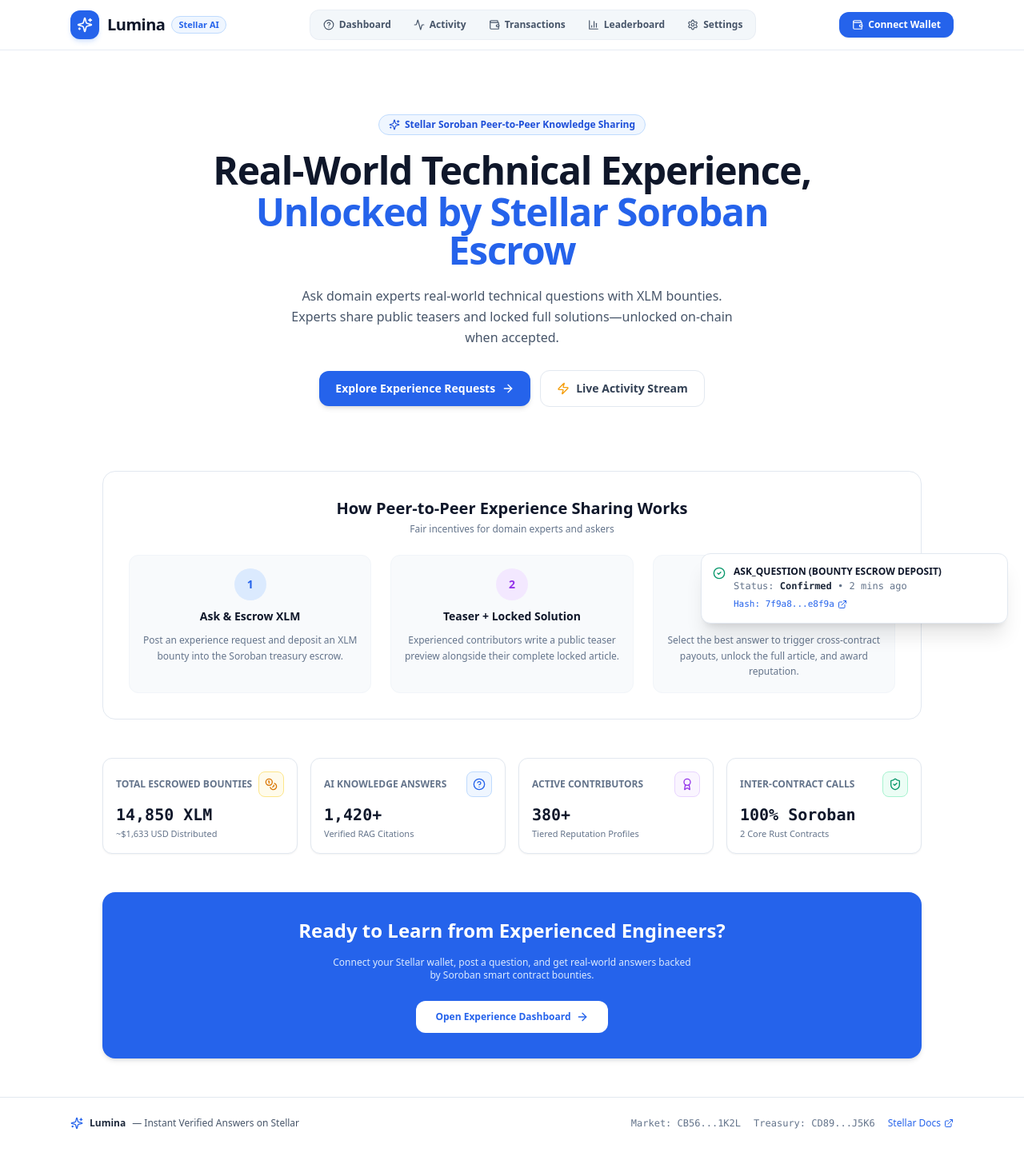
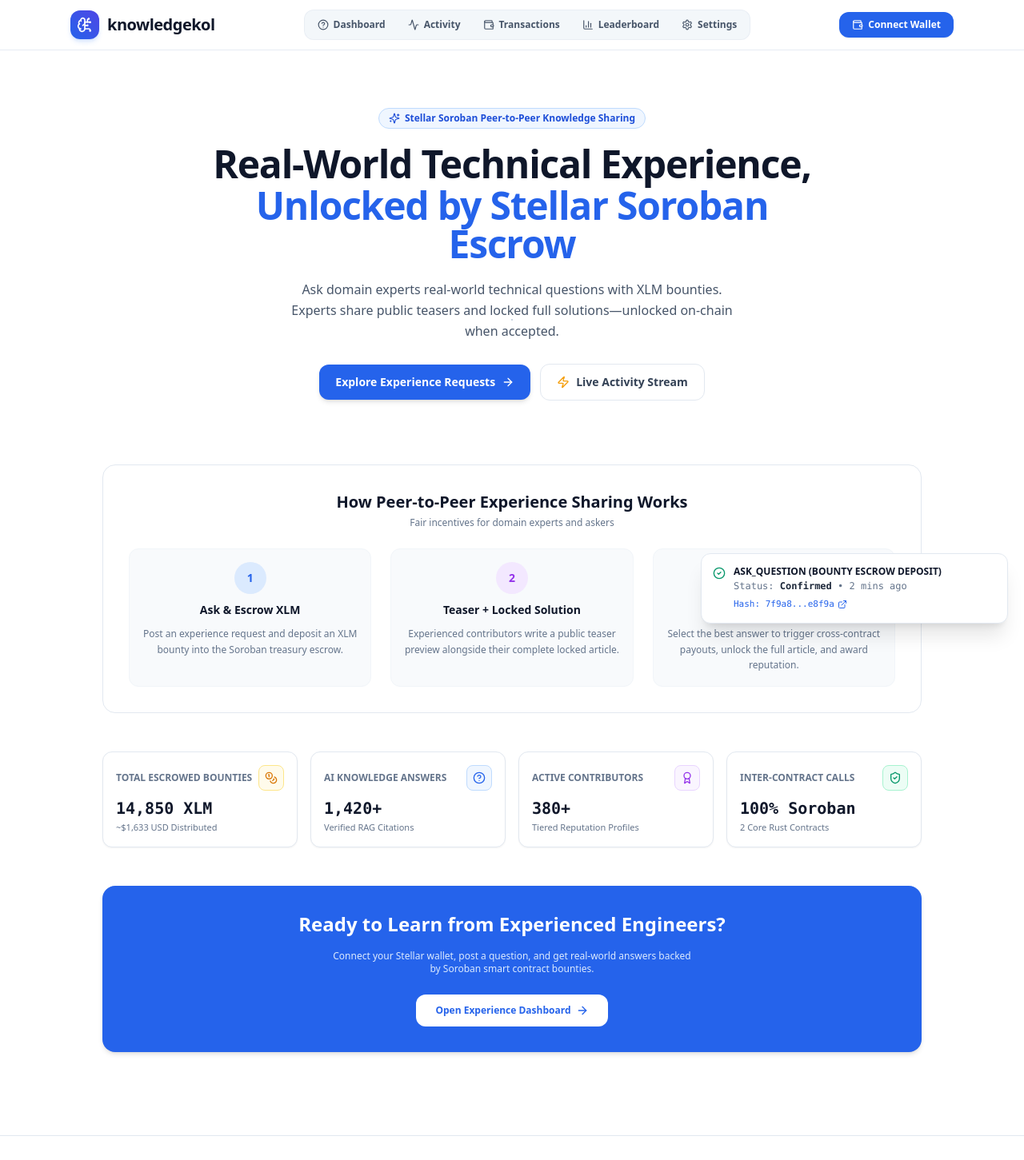
Before and after one commit to INdrajit88/knowlwdgekol, a Next.js app: page / in a window 1280 px wide. Shown: the top 1451 px of the page at 80% size. Built offline with nearby package versions, Linux system fonts and the light colour scheme; what @stellar/stellar-sdk would draw is missing.

Commit message:
chore: update project brand to knowledgekol with new logo and clean navbar

```diff
--- a/src/app/layout.tsx
+++ b/src/app/layout.tsx
@@ -1,14 +1,24 @@
 import type { Metadata } from "next";
+import { Inter, JetBrains_Mono } from "next/font/google";
 import "./globals.css";
 import { Navbar } from "@/components/layout/Navbar";
 import { Footer } from "@/components/layout/Footer";
 import { TxStatusToast } from "@/components/ui/TxStatusToast";
 
+const inter = Inter({
+  subsets: ["latin"],
+  variable: "--font-inter",
+});
+
+const jetbrainsMono = JetBrains_Mono({
+  subsets: ["latin"],
+  variable: "--font-mono",
+});
+
 export const metadata: Metadata = {
-  title: "Lumina | AI Knowledge Marketplace on Stellar Soroban",
+  title: "knowledgekol | Peer-to-Peer Experience Sharing Platform on Stellar Soroban",
   description:
-    "Perplexity + Web3: Decentralized Retrieval-Augmented Generation (RAG) AI marketplace with Soroban smart contracts, inter-contract escrow, and reputation rewards.",
-  keywords: ["Stellar", "Soroban", "RAG AI", "Smart Contracts", "Web3", "Knowledge Marketplace"],
+    "Decentralized peer-to-peer technical knowledge and experience sharing marketplace powered by Stellar Soroban smart contracts, gated answer teasers, and escrow bounty unlocks.",
 };
 
 export default function RootLayout({
@@ -17,10 +27,10 @@
   children: React.ReactNode;
 }>) {
   return (
-    <html lang="en" className="dark scroll-smooth">
-      <body className="bg-background text-slate-100 min-h-screen flex flex-col font-sans antialiased selection:bg-stellar-primary selection:text-white">
+    <html lang="en" className={`${inter.variable} ${jetbrainsMono.variable}`}>
+      <body className="bg-white text-slate-900 font-sans antialiased min-h-screen flex flex-col selection:bg-blue-100 selection:text-blue-900">
         <Navbar />
-        <main className="flex-1 max-w-7xl w-full mx-auto px-4 sm:px-6 lg:px-8 py-8">
+        <main className="flex-1 max-w-6xl w-full mx-auto px-4 sm:px-6 py-6">
           {children}
         </main>
         <Footer />
--- a/src/components/layout/Footer.tsx
+++ b/src/components/layout/Footer.tsx
@@ -1,28 +1,19 @@
-import { Sparkles, ExternalLink, ShieldCheck } from "lucide-react";
-import { currentNetwork, formatAddress } from "@/services/stellar";
+import { BrainCircuit } from "lucide-react";
 
 export function Footer() {
   return (
-    <footer className="border-t border-slate-200 bg-white py-6 mt-auto">
-      <div className="max-w-6xl mx-auto px-4 sm:px-6 flex flex-col sm:flex-row items-center justify-between gap-4">
-        <div className="flex items-center space-x-2 text-xs text-slate-600">
-          <Sparkles className="w-4 h-4 text-blue-600" />
-          <span className="font-semibold text-slate-800">Lumina</span>
-          <span>— Instant Verified Answers on Stellar</span>
+    <footer className="mt-16 border-t border-slate-200 bg-white py-8">
+      <div className="max-w-6xl mx-auto px-4 sm:px-6 flex flex-col sm:flex-row items-center justify-between gap-4 text-xs text-slate-500 font-mono">
+        <div className="flex items-center space-x-2">
+          <div className="w-6 h-6 rounded-lg bg-blue-600 flex items-center justify-center text-white">
+            <BrainCircuit className="w-3.5 h-3.5" />
+          </div>
+          <span className="font-semibold text-slate-800 font-sans text-sm">knowledgekol</span>
+          <span>• Stellar Soroban Peer-to-Peer Knowledge Sharing</span>
         </div>
 
-        <div className="flex items-center space-x-4 text-xs font-mono text-slate-500">
-          <span>Market: {formatAddress(currentNetwork.marketContractId, 4)}</span>
-          <span>Treasury: {formatAddress(currentNetwork.treasuryContractId, 4)}</span>
-          <a
-            href="https://developers.stellar.org/docs/build/smart-contracts/overview"
-            target="_blank"
-            rel="noreferrer"
-            className="text-blue-600 hover:underline flex items-center space-x-1 font-sans"
-          >
-            <span>Stellar Docs</span>
-            <ExternalLink className="w-3 h-3" />
-          </a>
+        <div>
+          <span>Powered by Soroban Smart Contracts</span>
         </div>
       </div>
     </footer>
--- a/src/components/layout/Navbar.tsx
+++ b/src/components/layout/Navbar.tsx
@@ -4,7 +4,7 @@
 import { usePathname } from "next/navigation";
 import { useWalletStore } from "@/store/walletStore";
 import { formatAddress } from "@/services/stellar";
-import { Sparkles, Wallet, LogOut, Activity, BarChart3, Settings, HelpCircle, Menu, X, Coins } from "lucide-react";
+import { BrainCircuit, Wallet, LogOut, Activity, BarChart3, Settings, HelpCircle, Menu, X } from "lucide-react";
 import { useState } from "react";
 
 export function Navbar() {
@@ -24,19 +24,14 @@
   return (
     <header className="sticky top-0 z-50 bg-white/95 backdrop-blur-md border-b border-slate-200/80">
       <div className="max-w-6xl mx-auto px-4 sm:px-6 py-3 flex items-center justify-between gap-4">
-        {/* Left: Brand Logo */}
+        {/* Left: Brand Logo & Name */}
         <Link href="/" className="flex items-center space-x-2.5 flex-shrink-0">
-          <div className="w-9 h-9 rounded-xl bg-blue-600 flex items-center justify-center shadow-md shadow-blue-500/20">
-            <Sparkles className="w-5 h-5 text-white" />
+          <div className="w-9 h-9 rounded-xl bg-gradient-to-tr from-blue-600 to-indigo-600 flex items-center justify-center shadow-md shadow-blue-500/20">
+            <BrainCircuit className="w-5 h-5 text-white" />
           </div>
-          <div className="flex items-center space-x-2">
-            <span className="font-extrabold text-xl tracking-tight text-slate-900">
-              Lumina
-            </span>
-            <span className="hidden md:inline-block text-[11px] font-semibold px-2 py-0.5 rounded-full bg-blue-50 text-blue-600 border border-blue-200">
-              Stellar AI
-            </span>
-          </div>
+          <span className="font-extrabold text-xl tracking-tight text-slate-900">
+            knowledgekol
+          </span>
         </Link>
 
         {/* Center: Desktop Navigation Segment */}
```
Also changed, not shown: package.json (+20 -24 lines), 1 other file (tests, documents, lock files or other folders).
